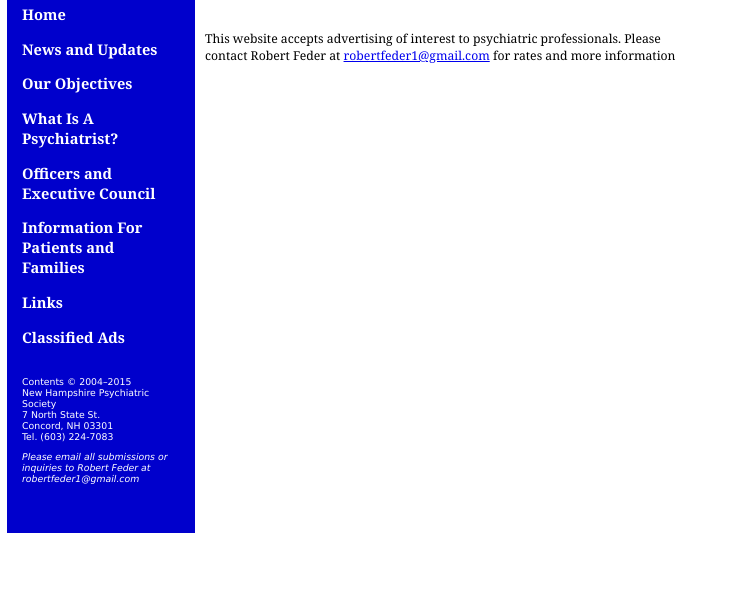
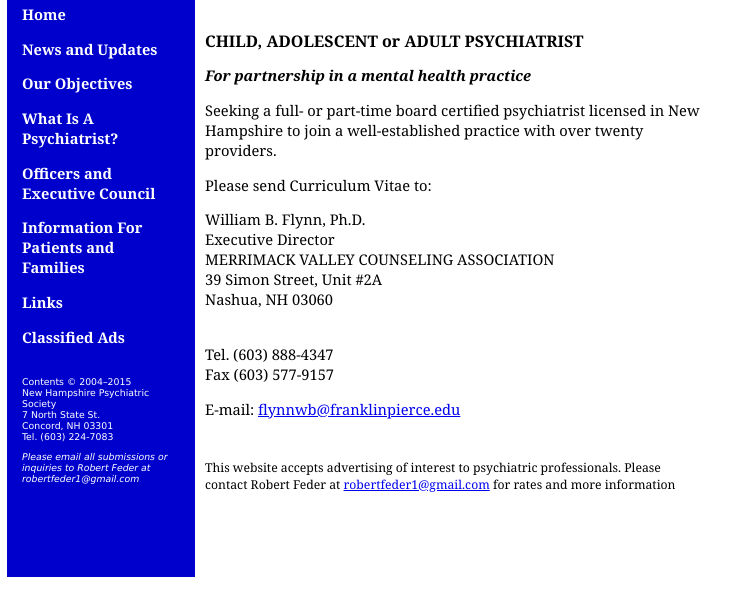
Before and after one commit to dafeder/nhpsych, a plain HTML site: page classified.html in a window 1280 px wide. Shown: the part 195-800 px from the top of the page, without its empty margins (0-756 px from the left). Drawn offline with Linux system fonts and the light colour scheme.

Commit message:
Add MVCA ad

```diff
--- a/classified.html
+++ b/classified.html
@@ -52,6 +52,29 @@
 		<h1>Classified Ads</h1>
 
                 <div class="classified">
+
+			<h2>CHILD, ADOLESCENT or ADULT PSYCHIATRIST</h2>
+
+			<h3><em>For partnership in a mental health practice</em></h3>
+
+			<p>Seeking a full- or part-time board certified psychiatrist licensed in New Hampshire to join a well-established practice with over twenty providers.</p>
+
+			<p>Please send Curriculum Vitae to:</p>
+
+			<p>
+				William B. Flynn, Ph.D.
+				<br />Executive Director
+				<br />MERRIMACK VALLEY COUNSELING ASSOCIATION
+				<br />39 Simon Street, Unit #2A
+				<br />Nashua, NH 03060
+			</p>
+			<p>
+				<br />Tel. (603) 888-4347
+				<br />Fax (603) 577-9157
+			</p>
+
+			<p>E-mail: <a href="mailto:flynnwb@franklinpierce.edu">flynnwb@franklinpierce.edu</a></p>
+
 		</div>
 
 
```
